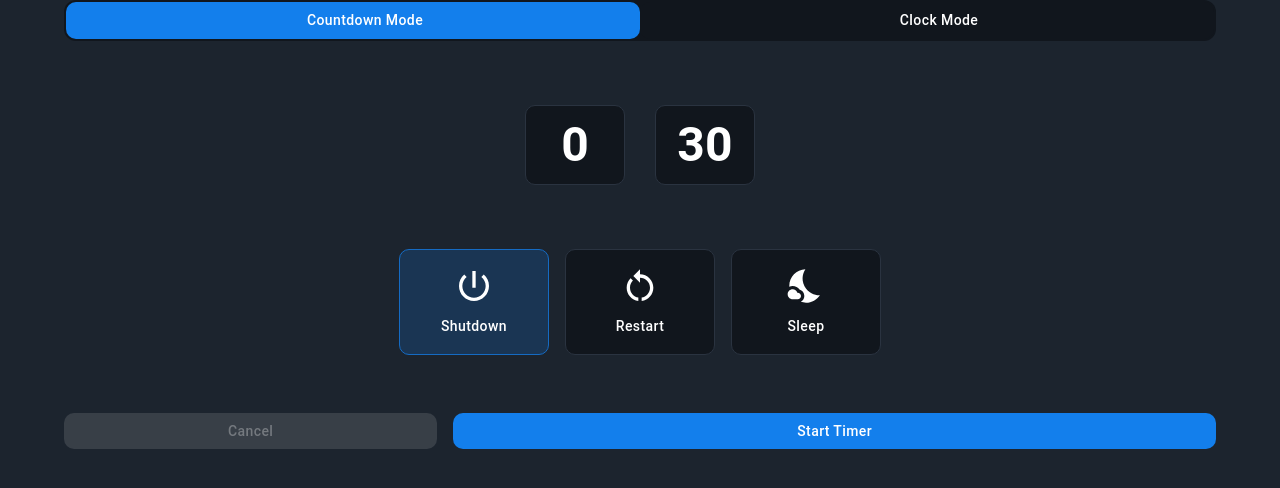
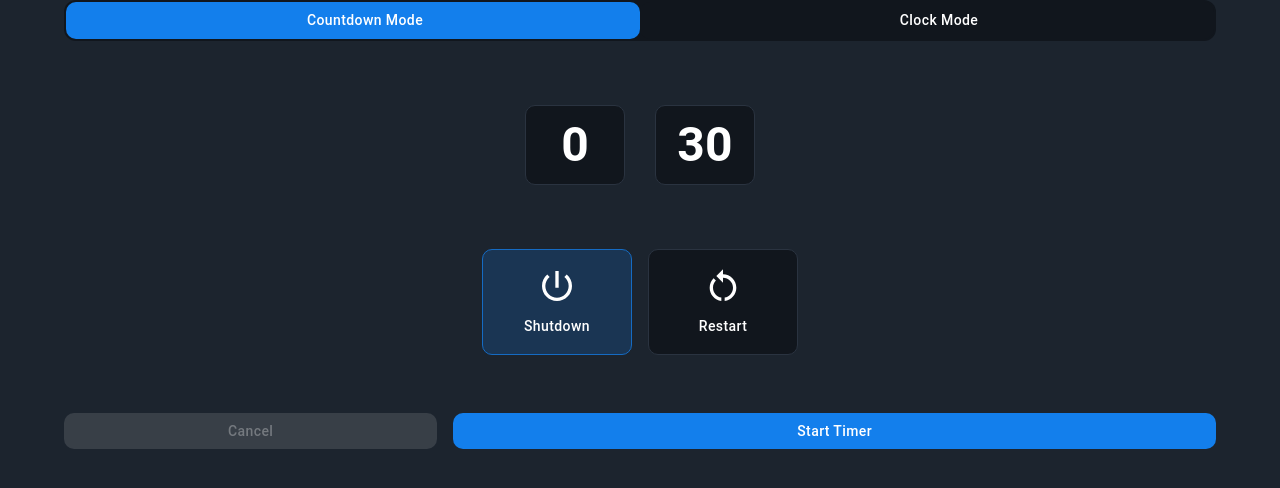
Before and after one commit to DeimosHall/shutdown-scheduler, a React (Vite) app: page / in a window 1280 px wide. Shown: the top 488 px of the page. Built offline with nearby package versions, Linux system fonts and the light colour scheme; some icons are missing.

Commit message:
feat: disable sleep functionallity

```diff
--- a/src/components/scheduler/ActionSelector.tsx
+++ b/src/components/scheduler/ActionSelector.tsx
@@ -65,7 +65,7 @@ export const ActionSelector = ({
               <span>Restart</span>
             </ActionButton>
           </Grid>
-          <Grid size="auto">
+          {/*<Grid size="auto">
             <ActionButton
               isSelected={action === "SLEEP"}
               onClick={() => onActionChange("SLEEP")}
@@ -73,7 +73,7 @@ export const ActionSelector = ({
               <NightsStay sx={{ fontSize: 40 }} />
               <span>Sleep</span>
             </ActionButton>
-          </Grid>
+          </Grid>*/}
         </Grid>
       </Box>
     </>
```
